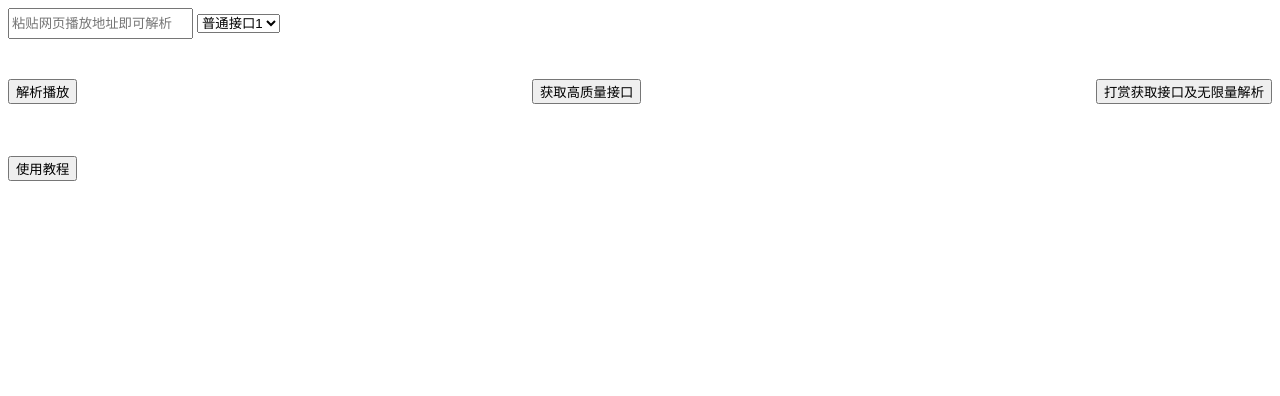
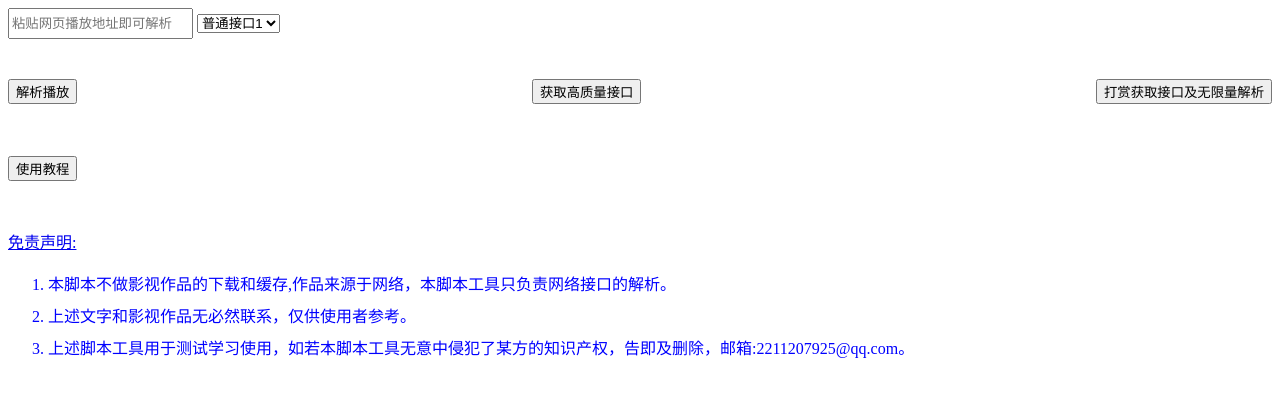
Before and after one commit to coldfrontXu/movies, a plain HTML site: page index.html in a window 1280 px wide. Drawn offline with nearby package versions, Linux system fonts and the light colour scheme.

Commit message:
Update index.html

```diff
--- a/index.html
+++ b/index.html
@@ -18,6 +18,13 @@
 .play{
     display:flex;
     justify-content: space-between;
+}
+.mian{
+    color: blue;
+    margin-top: 3rem;
+}
+.mian li{
+    line-height: 2rem;
 }
 
 </style>
@@ -41,7 +48,15 @@
         <button @click="eduflag=!eduflag">使用教程</button>
     </div>
 
-    <div><img style="height: 71.82%;width:100%;" v-show="eduflag" src="http://a1.qpic.cn/psc?/V53i6CBe1MDDya0UC8ez2apHRf2y0tyE/ruAMsa53pVQWN7FLK88i5k49m9ani8c9Nw11qMPWo2bcuyQdOXWbh4QpZo6A1cGaHrOPNxWbeLBWZvf*fukv*nwbBEqACU33PmukZw*gokI!/b&ek=1&kp=1&pt=0&bo=bwXnAwAAAAADR.w!&tl=1&vuin=2211207925&tm=1609225200&sce=60-2-2&rf=viewer_4" alt=""></div>
+    <div><img style="height:71.82%;width:100%;" v-show="eduflag" src="http://a1.qpic.cn/psc?/V53i6CBe1MDDya0UC8ez2apHRf2y0tyE/ruAMsa53pVQWN7FLK88i5k49m9ani8c9Nw11qMPWo2bcuyQdOXWbh4QpZo6A1cGaHrOPNxWbeLBWZvf*fukv*nwbBEqACU33PmukZw*gokI!/b&ek=1&kp=1&pt=0&bo=bwXnAwAAAAADR.w!&tl=1&vuin=2211207925&tm=1609225200&sce=60-2-2&rf=viewer_4" alt=""></div>
+    <div class="mian">
+        <span><a href="./mian.txt" download="免责声明">免责声明:</a></span>
+        <ol>
+            <li>本脚本不做影视作品的下载和缓存,作品来源于网络，本脚本工具只负责网络接口的解析。</li>
+            <li>上述文字和影视作品无必然联系，仅供使用者参考。</li>
+            <li>上述脚本工具用于测试学习使用，如若本脚本工具无意中侵犯了某方的知识产权，告即及删除，邮箱:2211207925@qq.com。</li>
+        </ol>
+    </div>
 </div>
 <script>
    var vue=new Vue({
```
